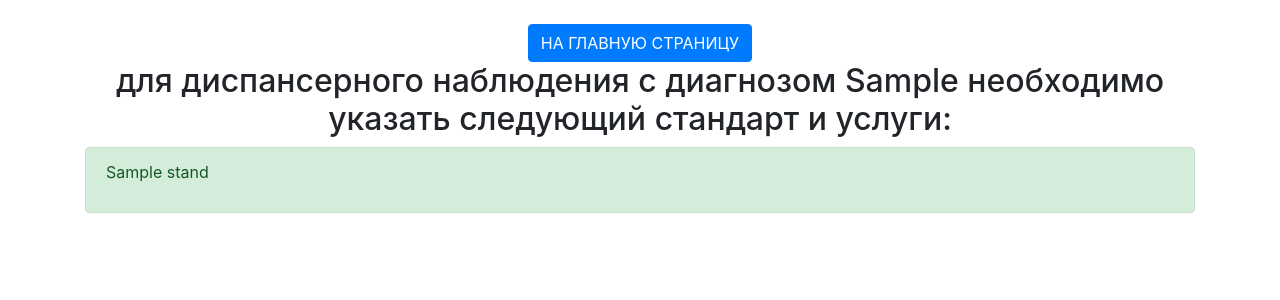
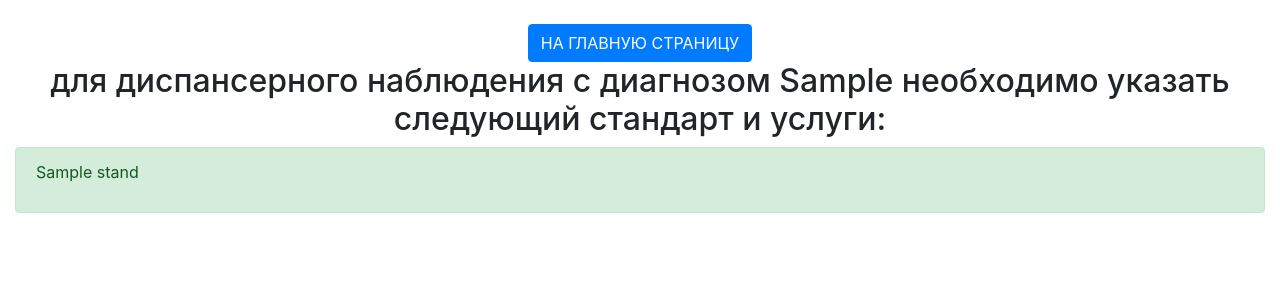
Before and after one commit to Azik90/django-disp_nab, a Django app: template uslugi/templates/uslugi/usluga.html in a window 1280 px wide. Shown: the top 300 px of the page. Run offline with Django 3.2, Linux system fonts and the light colour scheme; the template is opened without the code that fills it: most values are stand-ins (such as "Sample title", 1, 10 or a date in 2020).

Commit message:
2 commit!

```diff
--- a/uslugi/templates/uslugi/home.html
+++ b/uslugi/templates/uslugi/home.html
@@ -1,5 +1,5 @@
 <link rel="stylesheet" href="https://cdn.jsdelivr.net/npm/bootstrap@4.6.2/dist/css/bootstrap.min.css" integrity="sha384-xOolHFLEh07PJGoPkLv1IbcEPTNtaed2xpHsD9ESMhqIYd0nLMwNLD69Npy4HI+N" crossorigin="anonymous">
-<div class="container text-center">
+<div class="container-fluid text-center">
 
     <h1>Диспансерное наблюдение в соответствии с Приказом Минздрава РФ от 15.03.2022 N 168Н для Свердловской области</h1>
 
--- a/uslugi/templates/uslugi/usluga.html
+++ b/uslugi/templates/uslugi/usluga.html
@@ -1,5 +1,5 @@
 <link rel="stylesheet" href="https://cdn.jsdelivr.net/npm/bootstrap@4.6.2/dist/css/bootstrap.min.css" integrity="sha384-xOolHFLEh07PJGoPkLv1IbcEPTNtaed2xpHsD9ESMhqIYd0nLMwNLD69Npy4HI+N" crossorigin="anonymous">
-<div class="container text-center">
+<div class="container-fluid text-center">
 <br>
 <a href="{% url 'home' %}" class="btn btn-primary"> НА ГЛАВНУЮ СТРАНИЦУ </a>
 <br>
--- a/uslugi/views.py
+++ b/uslugi/views.py
@@ -160,7 +160,7 @@ def usluga(request):
             w = True
             for k in v_serv:
 
-                if elem == k[0] and k[4] == '1':
+                if elem == k[0]:
                     #print(k[6],k[7])
                     if w:
                         text += '\n<h4>комментарий:\n</h4>'+ k[8]
```
